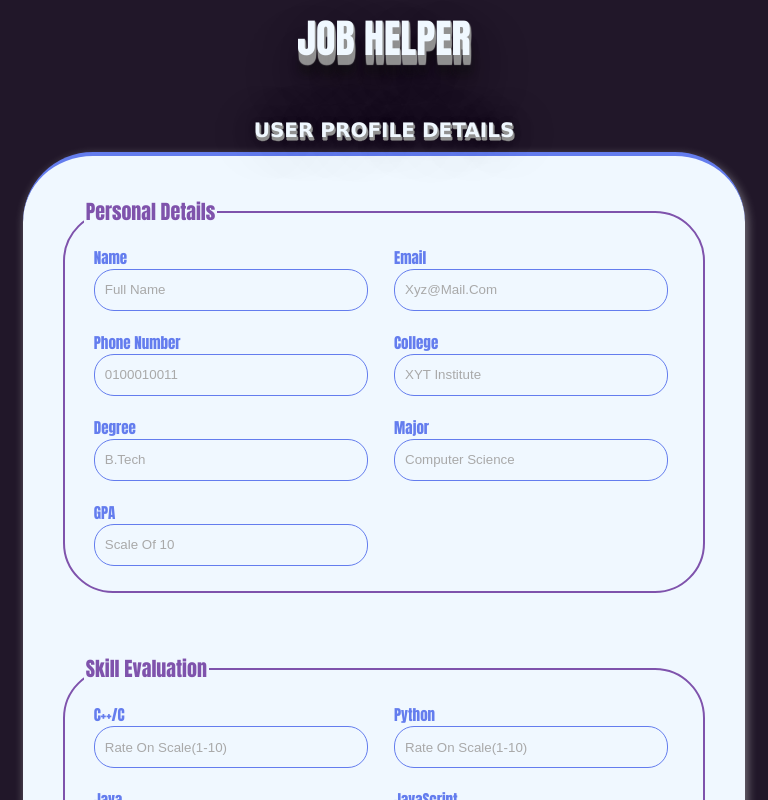
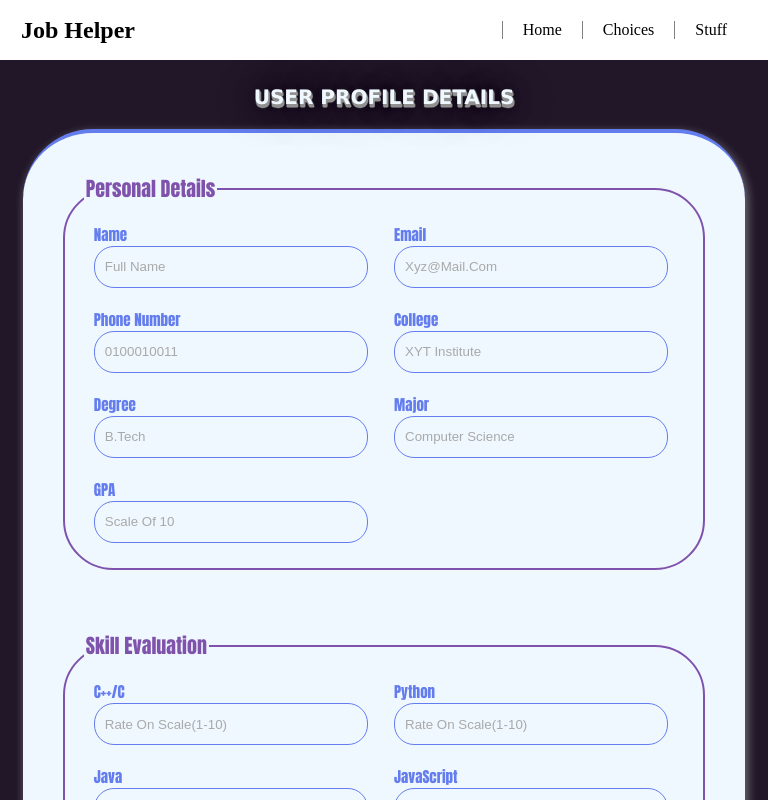
Before and after one commit to Priyansh-15/Job_Helper, a React (Create React App) app in the folder ui/: page / in a window 768 px wide. Shown: the top 800 px of the page. Built offline with nearby package versions, Linux system fonts and the light colour scheme.

Commit message:
UI - 3.0

```diff
--- a/ui/src/components/Navbar.css
+++ b/ui/src/components/Navbar.css
@@ -1,41 +1,31 @@
-.nav{
-    display:flex;
-    justify-content: center;
-
-
+.nav-bar {
+    min-width: 100%;
+    height: 60px;
+    position: absolute;
+    top: 0;
+    left: 0;
+    color: black;
+    background-color: white;
+    display: flex;
+    flex-direction: row;
+    overflow: hidden;
+    align-items: center;
+    justify-content: space-between;
 }
 
-.title{
-    text-transform: uppercase;
-    font-family: Verdana, Geneva, Tahoma, sans-serif;
-    font-size: 50px;
-    font-weight: 700;
-    color: #fffdfd;
-    text-shadow: 1px 1px 1px #919191,
-        1px 2px 1px #919191,
-        1px 3px 1px #919191,
-        1px 4px 1px #919191,
-        1px 5px 1px #919191,
-        1px 6px 1px #919191,
-        1px 7px 1px #919191,
-        1px 8px 1px #919191,
-        1px 9px 1px #919191,
-        1px 10px 1px #919191,
-    1px 18px 6px rgba(16,16,16,0.4),
-    1px 22px 10px rgba(16,16,16,0.2),
-    1px 25px 35px rgba(16,16,16,0.2),
-    1px 30px 60px rgba(16,16,16,0.4);
+.nav-bar>.sub-nav {
+    border: 1px solid white;
+    padding: 0 20px 0 20px;
+}
 
+.sub-nav>ul {
+    list-style-type: none;
+    display: flex;
+    flex-direction: row;
 }
-@media only screen and (max-width: 768px){
-    .title{
-        font-size: 40px;
-        font-family: Impact,Charcoal,sans-serif;
-        font-weight: 400;
-        color:aliceblue;
-        width: 500px;
-        text-align: center;
 
-
-    }
+ul>li{
+    border-left: 1px solid gray;
+    padding: 0 20px 0 20px;
+    cursor: pointer;
 }
--- a/ui/src/components/Navbar.js
+++ b/ui/src/components/Navbar.js
@@ -2,12 +2,18 @@ import React from 'react'
 import './Navbar.css';
 const Navbar = () => {
   return (
-    <div className='nav'>
-      <div className='title'>
-
-       JOB HELPER
-      </div>
+    <nav className='nav-bar'>
+    <div className='sub-nav'>
+        <h1>Job Helper</h1>
     </div>
+    <div className='sub-nav'>
+        <ul>
+            <li>Home</li>
+            <li>Choices</li>
+            <li>Stuff</li>
+        </ul>
+    </div>
+</nav>
   )
 }
 
--- a/ui/src/pages/Choice.js
+++ b/ui/src/pages/Choice.js
@@ -1,6 +1,6 @@
 import React, { useState } from 'react';
 import { useNavigate } from 'react-router-dom';
-import Navbar from '../components/Navbar';
+
 
 import "./Choice.css"
 const Choice = () => {
@@ -53,7 +53,7 @@ const Choice = () => {
   return (
 
     <div className='choice'>
-        <Navbar/>
+
     <div className='user_form_title'>
             Job Type Selection
             </div>
--- a/ui/src/pages/Homepage.css
+++ b/ui/src/pages/Homepage.css
@@ -1,7 +1,7 @@
 @media only screen and (min-width: 768px) {
 .user_form_title
 {
-    margin-top: 50px;
+    margin-top: 85px;
     margin-bottom: 15px;
     text-transform: uppercase;
     font-family: Verdana, Geneva, Tahoma, sans-serif;
@@ -25,7 +25,7 @@
     text-align: center;
 }
 .form{
-
+    margin-top: 25px;
     margin-left: 180px;
     margin-right: 180px;
     margin-bottom: 180px;
@@ -143,7 +143,7 @@ legend {
 @media only screen and (max-width: 768px){
     .user_form_title
     {
-        margin-top: 50px;
+        margin-top: 85px;
         margin-bottom: 10px;
         text-transform: uppercase;
         font-family: Verdana, Geneva, Tahoma, sans-serif;
@@ -167,7 +167,7 @@ legend {
         text-align: center;
     }
     .form{
-
+        margin-top: 20px;
         margin-left: 15px;
         margin-right: 15px;
         margin-bottom: 15px;
--- a/ui/src/pages/Openings_view.css
+++ b/ui/src/pages/Openings_view.css
@@ -1,9 +1,9 @@
 .user_form_titleo{
-    margin-top: 30px;
+    margin-top: 85px;
     margin-bottom: 30px;
     text-transform: uppercase;
         font-family: Verdana, Geneva, Tahoma, sans-serif;
-        font-size: 20px;
+        font-size:30px;
         font-weight: 700;
         color: aliceblue;
         text-shadow: 1px 1px 1px #919191,
```
